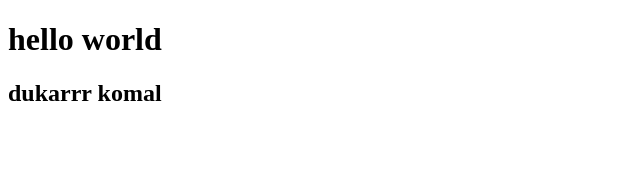
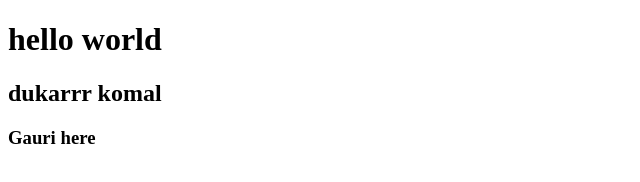
Before and after one commit to Kajal454/trybest, a plain HTML site: page index.html in a window 1280 px wide. Shown: the whole page, without its empty margins (0-640 px from the left). Drawn offline with Linux system fonts and the light colour scheme.

Commit message:
Update index.html
added new line

```diff
--- a/index.html
+++ b/index.html
@@ -8,5 +8,6 @@
 <body>
     <h1>hello world</h1>
     <h2>dukarrr komal</h2>
+    <h3>Gauri here</h3>
 </body>
 </html>
```
